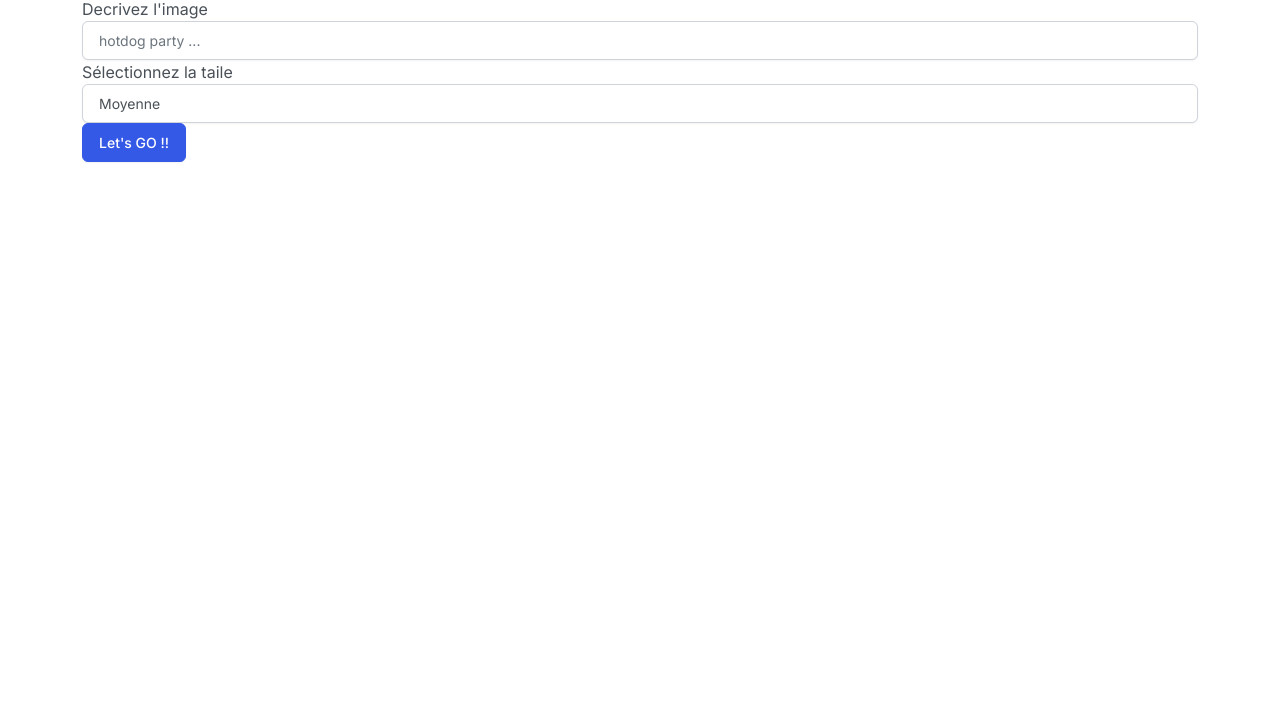
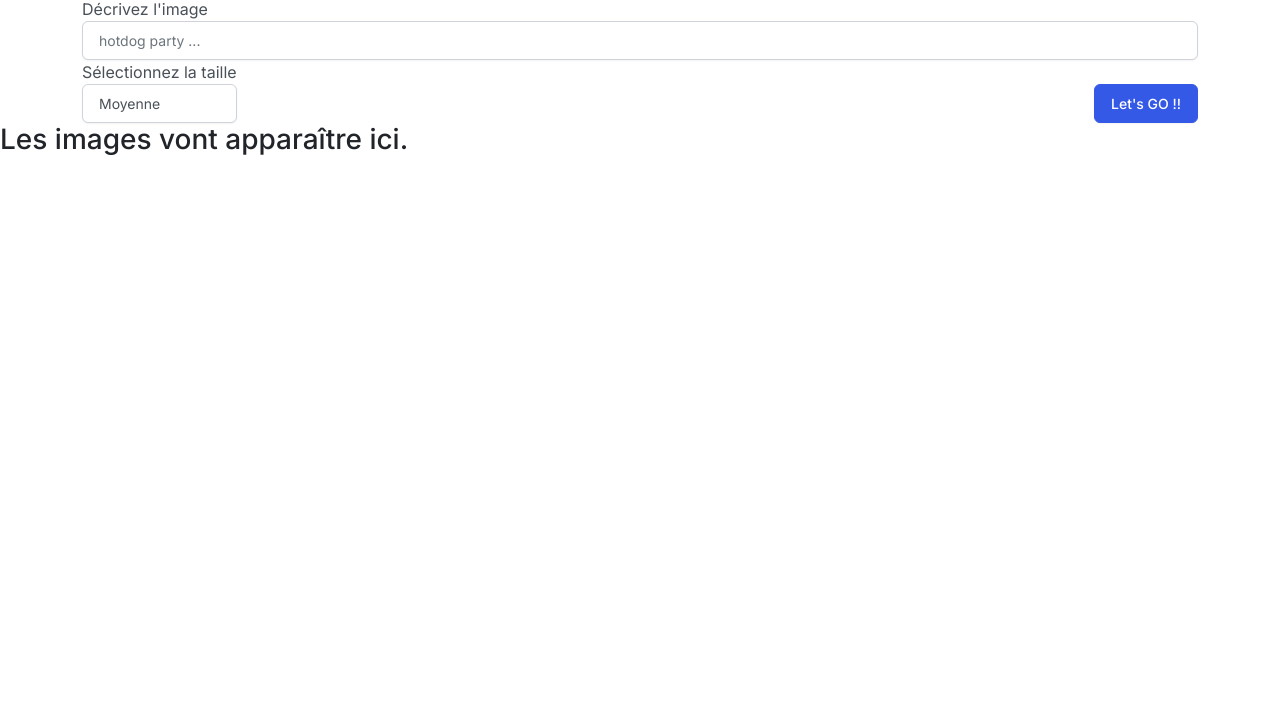
Before and after one commit to CasianLW/OpenAi-Node, a website: page public/index.html in a window 1280 px wide. Shown: the part 83-800 px from the top of the page. Drawn offline with nearby package versions, Linux system fonts and the light colour scheme; files that its build step writes are made by us from their sources; files whose address does not match are found by name.

Commit message:
ajout style.scss Correction erreurs ortographe meilleure organisation pour le sass

```diff
--- a/public/index.html
+++ b/public/index.html
@@ -10,39 +10,48 @@
       href="https://cdnjs.cloudflare.com/ajax/libs/bootswatch/5.2.2/zephyr/bootstrap.min.css"
     />
     <link rel="stylesheet" href="css/spinner.css" />
-    <link href="/dist/output.css" rel="stylesheet" />
+    <link rel="stylesheet" href="css/style.css" />
   </head>
   <body>
     <header>
-      <div class="text-center mt-14">AI Image generator</div>
+      <div class="text-center">AI Image generator</div>
     </header>
     <main>
       <section class="showcase container">
+        <h1>Générez votre image I.A</h1>
         <form method="post" id="image-form">
-          <h1>Generez votre image</h1>
           <div>
-            <label for="prompt">Decrivez l'image</label>
+            <label for="prompt">Décrivez l'image</label>
             <input
               class="form-control"
               type="text"
               id="prompt"
               placeholder="hotdog party ..."
+              required
             />
           </div>
+          <div style="display: flex; justify-content: space-between">
             <div>
-            <label for="size">Sélectionnez la taile</label>
+              <label for="size">Sélectionnez la taille</label>
               <select class="form-control" name="size" id="size">
                 <option value="small">Petite</option>
                 <option value="medium" selected>Moyenne</option>
                 <option value="large">Grande</option>
               </select>
             </div>
-          <button type="submit" class="btn btn-primary">Let's GO !!</button>
+            <button
+              type="submit"
+              class="btn btn-primary"
+              style="margin-top: 24px"
+            >
+              Let's GO !!
+            </button>
+          </div>
         </form>
       </section>
       <section class="image">
         <div class="image-container">
-          <h2 class="msg"></h2>
+          <h3 class="msg">Les images vont apparaître ici.</h3>
           <div class="img-ctnr">
             <img src="" alt="" id="image1" />
             <img src="" alt="" id="image2" />
```
Lines whose indentation alone changed are shown as unchanged.
